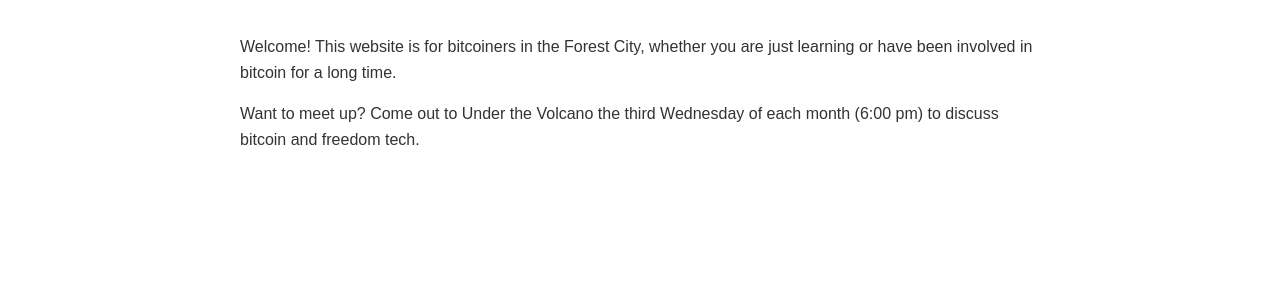
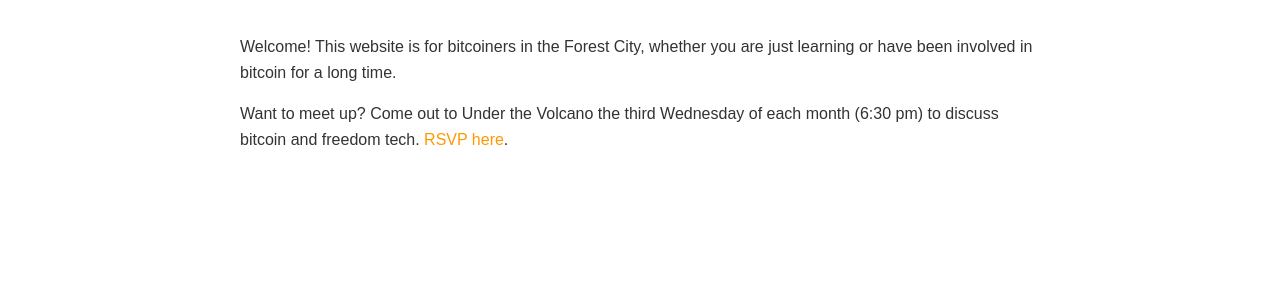
Before and after one commit to ldnbtc/ldnbtc.github.io, a Jekyll site: the page built from docs/index.md, in a window 1280 px wide. Shown: the part 159-456 px from the top of the page. Built offline with Jekyll 4.4.1, drawn with Linux system fonts in a browser that asks for light colours.

Commit message:
add flockstr link

```diff
--- a/docs/index.md
+++ b/docs/index.md
@@ -10,4 +10,4 @@ title: Home
 
 Welcome! This website is for bitcoiners in the Forest City, whether you are just learning or have been involved in bitcoin for a long time.
 
-Want to meet up? Come out to Under the Volcano the third Wednesday of each month (6:00 pm) to discuss bitcoin and freedom tech.
+Want to meet up? Come out to Under the Volcano the third Wednesday of each month (6:30 pm) to discuss bitcoin and freedom tech. [RSVP here](https://www.flockstr.com/calendar/naddr1qqyryvpcx5uxzepjqy28wumn8ghj7un9d3shjtnyv9kh2uewd9hsygxu870etkupavyp0unhs0f7te4nznexndqh5zsm4ulmqkzwrwrkfypsgqqq0j6qerkvj3).
```
